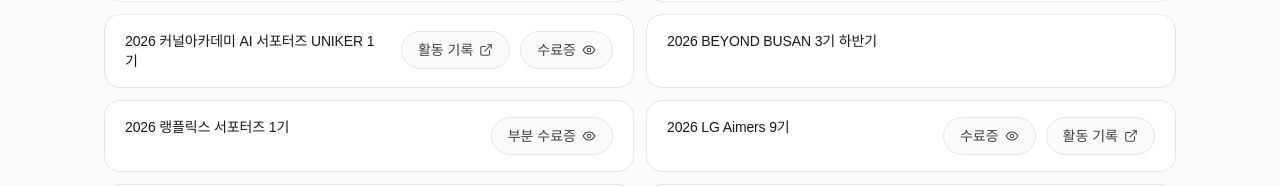
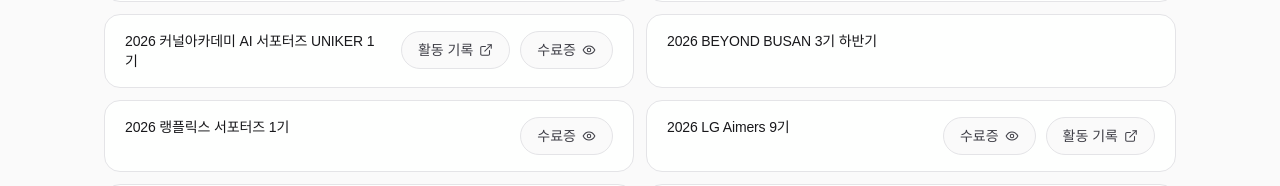
Before and after one commit to mk-isos/markus-portfolio, a Next.js app: page / in a window 1280 px wide. Shown: the part 5299-5485 px from the top of the page. Built offline with nearby package versions, Linux system fonts and the light colour scheme.

Commit message:
fix: rename Langflix certificate label

```diff
--- a/src/data/portfolio.ts
+++ b/src/data/portfolio.ts
@@ -850,13 +850,13 @@ export const activities: Activity[] = [
     evidenceItems: [
       {
         type: "image",
-        label: text("부분 수료증", "Partial Completion Certificate"),
+        label: text("수료증", "Certificate"),
         src: "/activities/langflix-supporters-partial-certificate.png",
         width: 1052,
         height: 1468,
         alt: text(
-          "랭플릭스 SNS 서포터즈 1기 부분 수료증",
-          "Langflix SNS Supporters 1st Cohort partial completion certificate",
+          "랭플릭스 SNS 서포터즈 1기 수료증",
+          "Langflix SNS Supporters 1st Cohort certificate",
         ),
       },
     ],
```
